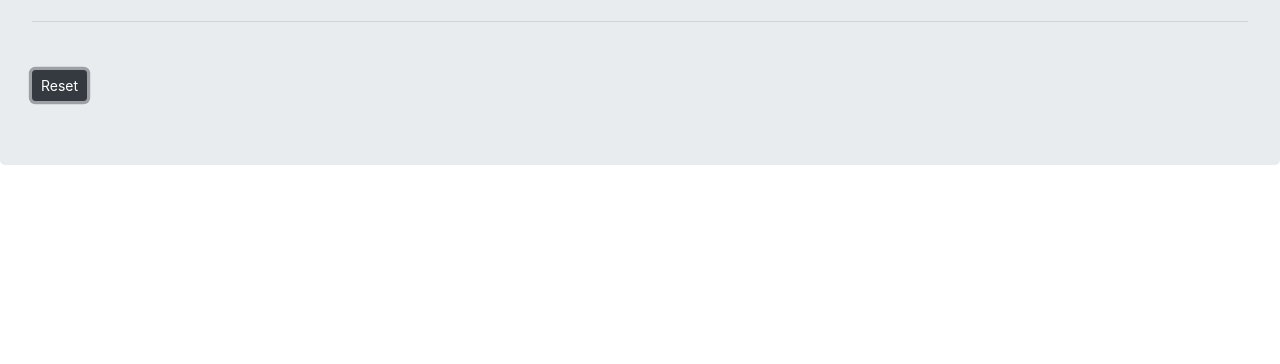
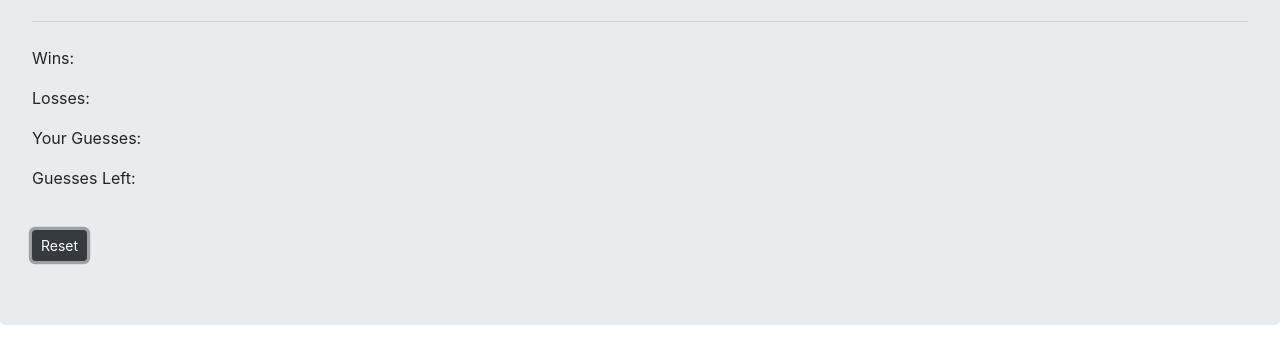
Before and after one commit to michael6arcia/Psychic-Game, a plain HTML site: page index.html in a window 1280 px wide. Both pictures are taken after a click on the button "Reset". Shown: the part 172-536 px from the top of the page. Drawn offline with nearby package versions, Linux system fonts and the light colour scheme.

Commit message:
reset button added

```diff
--- a/index.html
+++ b/index.html
@@ -16,32 +16,40 @@
         <h1 class="display-4">The Psychic Game!</h1>
         <p class="lead">Guess which letter I'm thinking of...</p>
         <hr class="my-4">
-        <p id="wins"></p>
-        <p id="loses"></p>
-        <p id="yourguess"></p>
-        <p id="guesses"></p>
+        <p id="wins">Wins: </p>
+        <p id="losses">Losses: </p>
+        <p id="yourGuess">Your Guesses: </p>
+        <p id="guesses">Guesses Left: </p>
         <br>
-        <a class="btn btn-dark btn-sm" href="#" role="button">Reset</a>
+        <a id="resetBtn" class="btn btn-dark btn-sm" href="#" role="button">Reset</a>
     </div>
 
     <script type="text/javascript">
         var letters = ["a b c d e f g h i j k l m n o p q r s t u v w x y z"];
         var wins = 0;
-        var loses = 0;
+        var losses = 0;
+        var guesses = 9;
 
         $(document).ready(function() {
             // Computer generates random letter from the array.
             var correctGuess = letters[Math.floor(Math.random() * letters.length)];
 
-            $(document).on("keyup", function() {
+            $(document).keyup(function(event) {
                 // When a key is pressed, it is stored in a variable.
-                var yourguess = event.key;
+                var yourGuess = event.key;
+                    // If the letter pressed matches the random letter,
+                    if (yourGuess == correctGuess) {
+                        wins++;
+                        $("#wins").append(wins);
+                    }
+                    else {
+                        guesses--;
+                        $("#yourGuess").append(event.key + " ");
+                    }
+            });
 
-                    // If the letter pressed matches the random letter,
-                    if (yourguess === correctGuess) {
-                        wins++;
-                        $("#wins").append("Wins: 1");
-                    }
+            $("#resetBtn").click(function() {
+                $("#yourGuess").text("Your Guesses:");
             });
         });
     </script>
```
